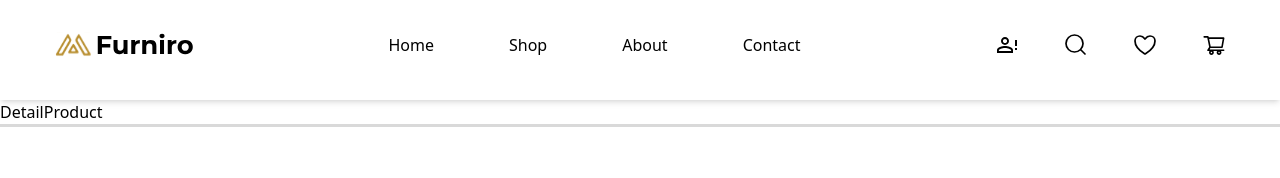
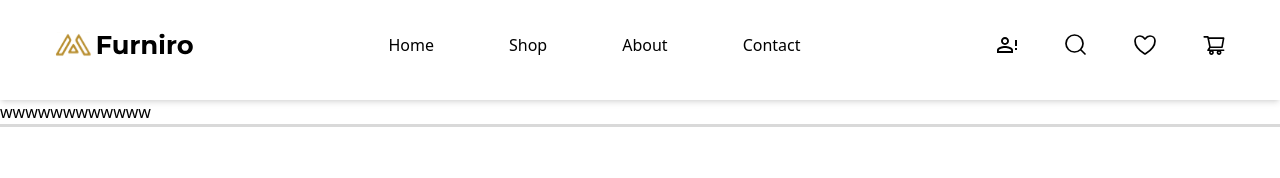
Before and after one commit to The-Unknown-077/Loyiha, a React (Vite) app: page /product/1 in a window 1280 px wide. Shown: the top 178 px of the page. Built offline with nearby package versions, Linux system fonts and the light colour scheme.

Commit message:
404 qoshdim

```diff
--- a/src/pages/detail-product/DetailProduct.jsx
+++ b/src/pages/detail-product/DetailProduct.jsx
@@ -2,7 +2,7 @@ import React from 'react'
 
 const DetailProduct = () => {
   return (
-    <div>DetailProduct</div>
+    <div><h1>wwwwwwwwwwww</h1></div>
   )
 }
 
```
